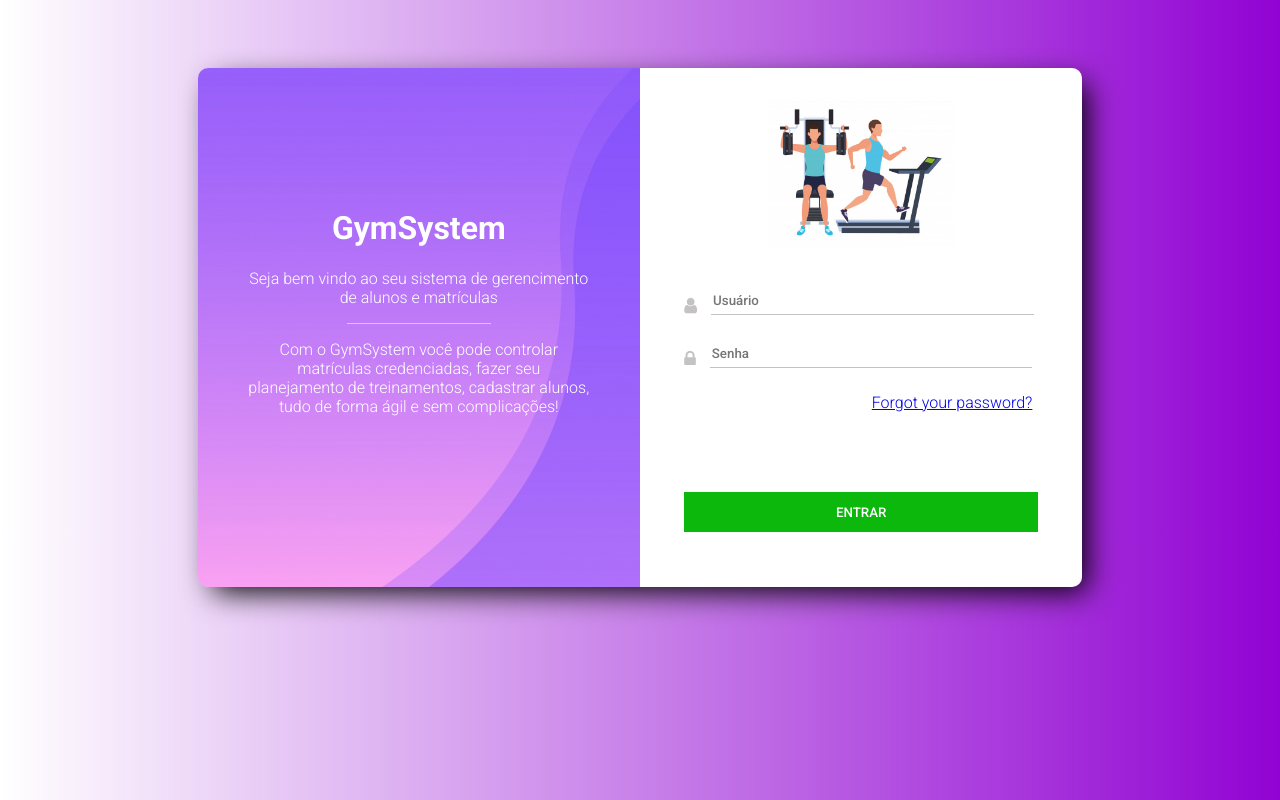
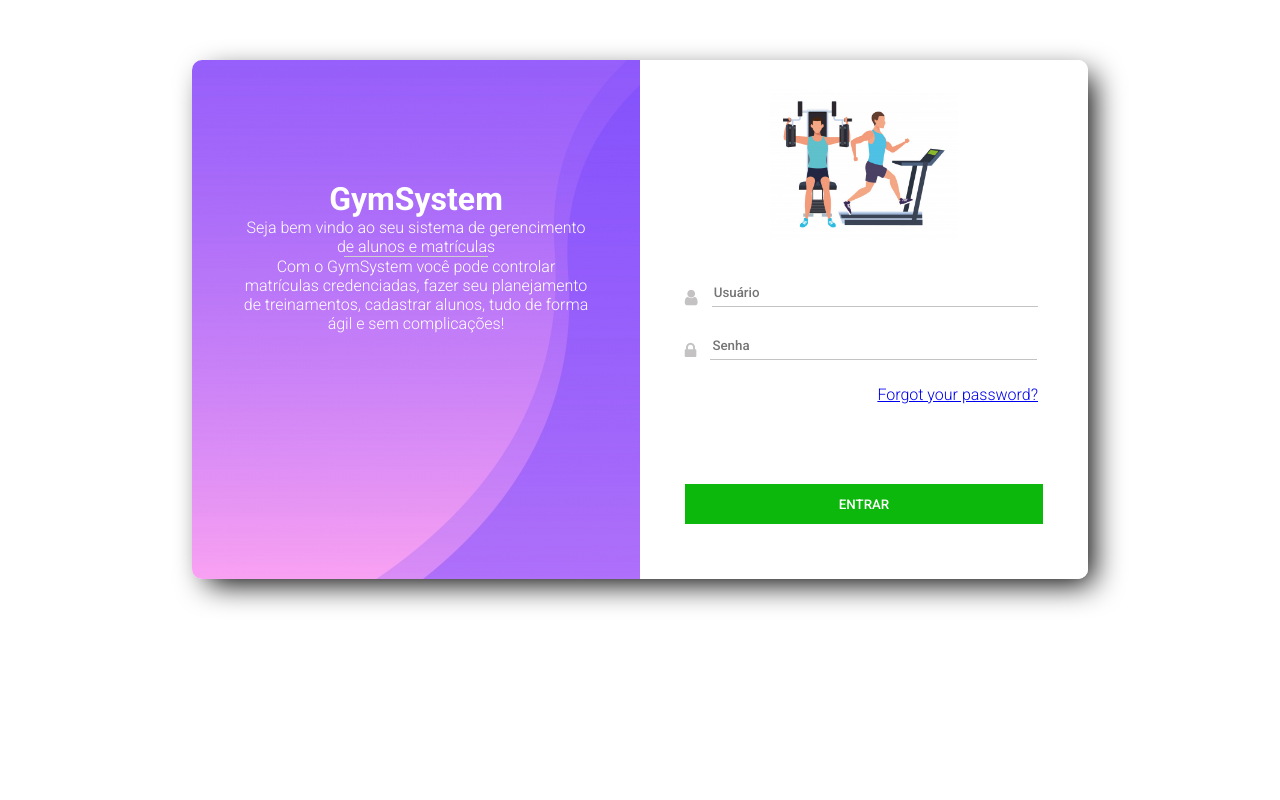
Before and after one commit to LucasAoun/SystemAcademy, a React (Create React App) app: page / in a window 1280 px wide. Built offline with nearby package versions, Linux system fonts and the light colour scheme.

Commit message:
react-router add

```diff
--- a/src/App.css
+++ b/src/App.css
@@ -1,7 +1,7 @@
 *{
   font-family: 'Roboto';
+  margin: 0;
 }
 body{
-  background-image: linear-gradient(to right, rgba(197, 146, 226, 0), rgb(145, 3, 211));
-  background-size: 100% auto;
+  background-color: white;
 }
--- a/src/App.tsx
+++ b/src/App.tsx
@@ -1,11 +1,16 @@
 import React from 'react'
 import './App.css';
+import {Link, BrowserRouter, Route} from 'react-router-dom'
 import { Login } from './pages/Login';
+import { Home } from './pages/Home';
 
 function App() {
   return (
     <div>
-      <Login/>
+       <BrowserRouter basename="/">
+       <Route component={Login} path="/" exact/>
+       <Route component={Home} path="/home" exact/>
+      </BrowserRouter>
     </div>
   );
 }
```
